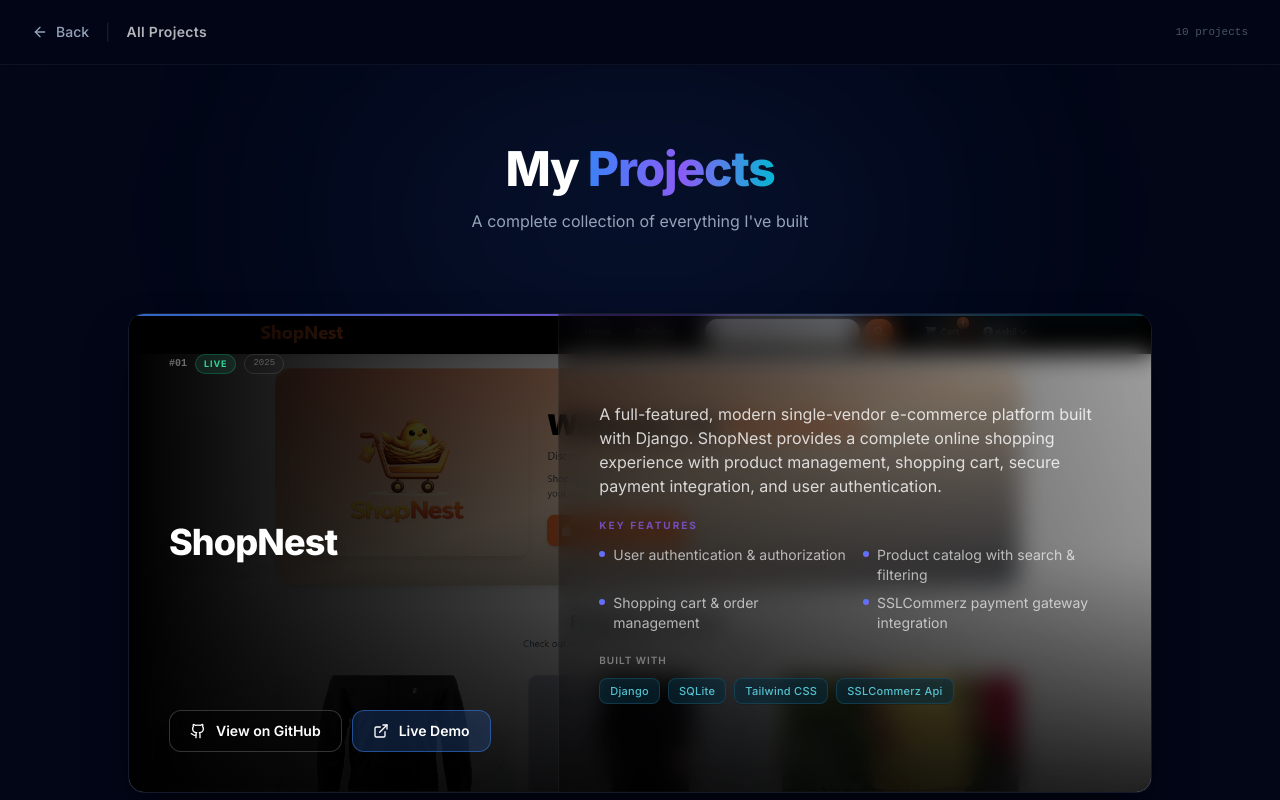
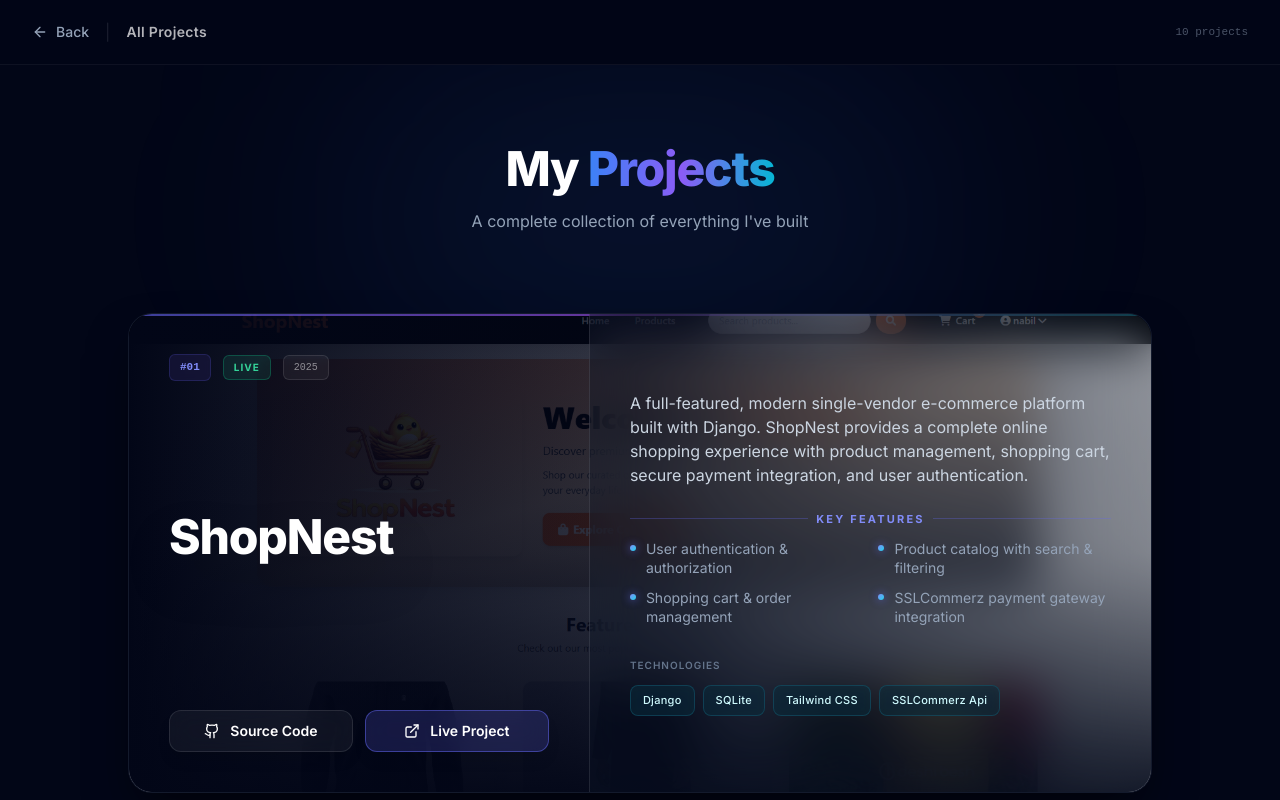
Before and after one commit to nabil0203/portfolio_nabil, a Next.js app: page /projects in a window 1280 px wide. Shown: the top 800 px of the page. Built offline with nearby package versions, Linux system fonts and the light colour scheme.

Commit message:
update prohject page

```diff
--- a/components/Projects/ProjectCard.tsx
+++ b/components/Projects/ProjectCard.tsx
@@ -85,21 +85,21 @@
         </div>
 
         {/* CTA row */}
-        <div className="flex items-center gap-2 pt-4 border-t border-slate-800/60">
+        <div className="flex flex-wrap items-center gap-x-2 gap-y-3 pt-4 border-t border-slate-800/60">
           {project.githubUrl && (
             <motion.a href={project.githubUrl} target="_blank" rel="noopener noreferrer"
               aria-label={`View ${project.title} source on GitHub`}
-              className="flex items-center gap-2 px-3.5 py-2 rounded-lg text-xs font-semibold border border-slate-700/50 bg-slate-800/40 text-secondary hover:text-white hover:border-slate-600/60 hover:bg-slate-700/50 transition-all duration-200"
+              className="flex items-center gap-1.5 sm:gap-2 px-2.5 sm:px-3.5 py-1.5 sm:py-2 rounded-lg text-[11px] sm:text-xs font-semibold border border-slate-700/50 bg-slate-800/40 text-secondary hover:text-white hover:border-slate-600/60 hover:bg-slate-700/50 transition-all duration-200"
               whileHover={{ y: -1 }} whileTap={{ scale: 0.96 }}>
-              <Github className="w-4 h-4 shrink-0" /><span>GitHub</span>
+              <Github className="w-3.5 h-3.5 sm:w-4 sm:h-4 shrink-0" /><span className="whitespace-nowrap">GitHub</span>
             </motion.a>
           )}
           {project.liveUrl && (
             <motion.a href={project.liveUrl} target="_blank" rel="noopener noreferrer"
               aria-label={`View live demo of ${project.title}`}
-              className="flex items-center gap-2 px-3.5 py-2 rounded-lg text-xs font-semibold border border-blue-900/60 bg-blue-950/40 text-accent hover:bg-blue-900/50 hover:border-blue-700/50 hover:text-white transition-all duration-200"
+              className="flex items-center gap-1.5 sm:gap-2 px-2.5 sm:px-3.5 py-1.5 sm:py-2 rounded-lg text-[11px] sm:text-xs font-semibold border border-blue-900/60 bg-blue-950/40 text-accent hover:bg-blue-900/50 hover:border-blue-700/50 hover:text-white transition-all duration-200"
               whileHover={{ y: -1 }} whileTap={{ scale: 0.96 }}>
-              <ExternalLink className="w-4 h-4 shrink-0" /><span>Live Demo</span>
+              <ExternalLink className="w-3.5 h-3.5 sm:w-4 sm:h-4 shrink-0" /><span className="whitespace-nowrap">Live Demo</span>
             </motion.a>
           )}
 
@@ -107,7 +107,7 @@
           <Link
             href={`/projects#${project.id}`}
             aria-label={`Show full details for ${project.title}`}
-            className="ml-auto flex items-center gap-1.5 text-[11px] font-medium text-secondary/40 hover:text-accent/80 transition-colors duration-200 group/details"
+            className="ml-auto flex items-center gap-1.5 text-[11px] font-bold text-secondary hover:text-accent/80 transition-colors duration-200 group/details whitespace-nowrap"
           >
             <span>Details</span>
             <ChevronRight className="w-3 h-3 opacity-60 group-hover/details:translate-x-0.5 group-hover/details:opacity-100 transition-all duration-200" />
--- a/components/Projects/ProjectFullCard.tsx
+++ b/components/Projects/ProjectFullCard.tsx
@@ -1,17 +1,26 @@
 'use client'
 
-import { motion } from 'framer-motion'
+import { motion, useMotionTemplate, useMotionValue } from 'framer-motion'
 import { Project } from '@/data/portfolioDataTypes'
 import { Github, ExternalLink } from 'lucide-react'
+import { MouseEvent } from 'react'
 
 interface ProjectFullCardProps {
   project: Project & { imageUrl?: string }
   index: number
 }
 
+export default function ProjectFullCard({ project, index }: ProjectFullCardProps) {
+  // Mouse position values for the interactive spotlight effect
+  const mouseX = useMotionValue(0)
+  const mouseY = useMotionValue(0)
 
+  function handleMouseMove({ currentTarget, clientX, clientY }: MouseEvent) {
+    const { left, top } = currentTarget.getBoundingClientRect()
+    mouseX.set(clientX - left)
+    mouseY.set(clientY - top)
+  }
 
-export default function ProjectFullCard({ project, index }: ProjectFullCardProps) {
   const statusColor = {
     'Live': 'text-emerald-400 bg-emerald-400/10 border-emerald-500/30',
     'In Development': 'text-amber-400 bg-amber-400/10 border-amber-500/30',
@@ -21,90 +30,98 @@
   return (
     <motion.div
       id={project.id}
-      className="relative flex flex-col rounded-2xl border border-slate-800/60 overflow-hidden group shadow-2xl shadow-black/60 min-h-[400px] sm:min-h-[480px]"
+      onMouseMove={handleMouseMove}
+      className="relative flex flex-col rounded-3xl border border-slate-800/60 overflow-hidden group shadow-2xl shadow-black/60 min-h-[400px] sm:min-h-[480px] bg-slate-950"
       initial={{ opacity: 0, y: 50 }}
       whileInView={{ opacity: 1, y: 0 }}
       viewport={{ once: true, margin: '-80px' }}
-      transition={{ duration: 0.4, ease: 'easeOut' }}
+      transition={{ duration: 0.5, ease: 'easeOut' }}
       whileHover={{
         borderColor: 'rgba(99,102,241,0.45)',
         boxShadow: '0 32px 80px rgba(59,130,246,0.16), 0 0 0 1px rgba(99,102,241,0.25)',
       }}
     >
+      {/* ── INTERACTIVE MOUSE SPOTLIGHT ── */}
+      <motion.div
+        className="pointer-events-none absolute -inset-px z-20 rounded-3xl opacity-0 transition-opacity duration-300 group-hover:opacity-100"
+        style={{
+          background: useMotionTemplate`
+            radial-gradient(
+              600px circle at ${mouseX}px ${mouseY}px,
+              rgba(99, 102, 241, 0.15),
+              transparent 80%
+            )
+          `,
+        }}
+      />
+
       {/* ── BACKGROUND ── */}
       {project.imageUrl ? (
-        <>
+        <div className="absolute inset-0 overflow-hidden z-0">
           <img
             src={project.imageUrl}
             alt={project.title}
-            className="absolute inset-0 w-full h-full object-cover scale-100 group-hover:scale-105 transition-transform duration-700"
+            className="absolute inset-0 w-full h-full object-cover scale-105 group-hover:scale-110 group-hover:opacity-40 transition-all duration-700 ease-in-out opacity-100"
             loading="lazy"
           />
-          {/* Dark overlay for image to ensure text legibility */}
-          <div className="absolute inset-0 bg-gradient-to-r from-black/100 via-black/60 to-black/10" />
-          <div className="absolute inset-0 bg-gradient-to-t from-black/80 via-black/10 to-transparent" />
-        </>
+          <div className="absolute inset-0 bg-gradient-to-r from-slate-950/100 via-slate-950/80 to-slate-950/20 transition-opacity duration-500 group-hover:opacity-90" />
+          <div className="absolute inset-0 bg-gradient-to-t from-slate-950/90 via-slate-950/10 to-transparent" />
+        </div>
       ) : (
-        <>
-          {/* Base matching the dark background */}
+        <div className="absolute inset-0 z-0">
           <div className="absolute inset-0 bg-slate-950" />
-          {/* Subtle radial gradient to give a faint glossy center */}
-          <div className="absolute inset-0 bg-[radial-gradient(ellipse_at_top_right,_var(--tw-gradient-stops))] from-slate-800/30 via-slate-900/30 to-slate-950" />
-
-          {/* Faint grid pattern */}
+          <div className="absolute inset-0 bg-[radial-gradient(ellipse_at_top_right,_var(--tw-gradient-stops))] from-slate-800/30 via-slate-900/30 to-slate-950 group-hover:from-indigo-900/20 transition-colors duration-500" />
           <div className="absolute inset-0 bg-[linear-gradient(to_right,rgba(255,255,255,0.02)_1px,transparent_1px),linear-gradient(to_bottom,rgba(255,255,255,0.02)_1px,transparent_1px)] bg-[size:40px_40px] [mask-image:radial-gradient(ellipse_80%_50%_at_50%_0%,#000_10%,transparent_100%)]" />
-
-          {/* Very subtle color hints so it doesn't look completely empty */}
-          <div className="absolute top-0 right-1/4 w-[400px] h-[400px] bg-accent/5 rounded-full blur-[100px] pointer-events-none" />
-          <div className="absolute bottom-0 left-1/4 w-[400px] h-[400px] bg-accent-secondary/5 rounded-full blur-[100px] pointer-events-none" />
-        </>
+        </div>
       )}
 
       {/* Top accent bar */}
-      <div className="absolute top-0 left-0 right-0 h-[2px] bg-gradient-to-r from-accent via-accent-secondary to-accent-glow opacity-80 group-hover:opacity-100 transition-opacity duration-300" />
+      <div className="absolute top-0 left-0 right-0 h-[2px] bg-gradient-to-r from-indigo-500 via-purple-500 to-cyan-500 opacity-60 group-hover:opacity-100 transition-opacity duration-300 z-30" />
 
       {/* ── CONTENT LAYOUT ── */}
-      <div className="relative z-10 flex flex-1 flex-col sm:flex-row">
+      <div className="relative z-30 flex flex-1 flex-col sm:flex-row h-full">
 
         {/* ── LEFT COLUMN: Title + Meta + Buttons ── */}
-        <div className="flex flex-col justify-between p-7 sm:p-10 sm:w-[42%] shrink-0 gap-6">
+        <div className="flex flex-col justify-between p-7 sm:p-10 sm:w-[45%] shrink-0 gap-6 transition-transform duration-500 group-hover:translate-x-2">
 
           {/* Top: index + status + year */}
-          <div className="flex flex-wrap items-center gap-2">
-            <span className="text-[10px] font-mono font-bold text-white/40 select-none">
+          <div className="flex flex-wrap items-center gap-3">
+            <span className="text-[11px] font-mono font-bold text-indigo-400 select-none bg-indigo-950/50 px-2.5 py-1 rounded-md border border-indigo-500/20 backdrop-blur-sm">
               #{String(index + 1).padStart(2, '0')}
             </span>
             {project.status && (
-              <span className={`text-[9px] font-bold uppercase tracking-widest px-2 py-0.5 rounded-full border ${statusColor}`}>
+              <span className={`text-[10px] font-bold uppercase tracking-widest px-2.5 py-1 rounded-md border backdrop-blur-sm ${statusColor}`}>
                 {project.status}
               </span>
             )}
             {project.year && (
-              <span className="text-[9px] font-mono text-white/30 border border-white/10 px-2 py-0.5 rounded-full">
+              <span className="text-[10px] font-mono text-white/50 border border-white/10 px-2.5 py-1 rounded-md bg-white/5 backdrop-blur-sm">
                 {project.year}
               </span>
             )}
           </div>
 
           {/* Title */}
-          <div>
-            <h3 className="text-white font-extrabold text-2xl sm:text-3xl lg:text-4xl leading-tight tracking-tight drop-shadow-lg">
+          <div className="mt-auto sm:mt-0">
+            <h3 className="text-white font-extrabold text-3xl sm:text-4xl lg:text-5xl leading-tight tracking-tight drop-shadow-2xl">
               {project.title}
             </h3>
           </div>
 
           {/* CTA Buttons */}
-          <div className="flex flex-row flex-wrap gap-2.5">
+          <div className="flex flex-row gap-2 sm:gap-3 mt-4">
             {project.githubUrl && (
               <motion.a
                 href={project.githubUrl}
                 target="_blank"
                 rel="noopener noreferrer"
                 aria-label={`View ${project.title} on GitHub`}
-                className="flex items-center gap-2.5 px-5 py-2.5 rounded-xl text-sm font-semibold bg-black/40 border border-white/20 text-white backdrop-blur-2xl shadow-xl hover:bg-white/20 hover:border-white/40 transition-all duration-200 w-fit"
-                whileHover={{ y: -2, scale: 1.02 }} whileTap={{ scale: 0.97 }}
+                className="flex flex-1 items-center justify-center gap-1.5 sm:gap-2.5 px-2.5 sm:px-5 py-2 sm:py-2.5 rounded-xl text-[11px] sm:text-sm font-semibold bg-white/5 border border-white/10 text-white backdrop-blur-md shadow-lg hover:bg-white/10 hover:border-white/30 transition-all duration-300 whitespace-nowrap"
+                whileHover={{ y: -3, scale: 1.02 }}
+                whileTap={{ scale: 0.97 }}
               >
-                <Github className="w-4 h-4 shrink-0" /><span>View on GitHub</span>
+                <Github className="w-3.5 h-3.5 sm:w-4 sm:h-4 shrink-0" />
+                <span>Source Code</span>
               </motion.a>
             )}
             {project.liveUrl && (
@@ -113,52 +130,66 @@
                 target="_blank"
                 rel="noopener noreferrer"
                 aria-label={`Live demo of ${project.title}`}
-                className="flex items-center gap-2.5 px-5 py-2.5 rounded-xl text-sm font-semibold border border-accent/50 text-white bg-accent/20 backdrop-blur-2xl shadow-xl hover:bg-accent hover:shadow-[0_0_20px_rgba(59,130,246,0.4)] hover:border-accent transition-all duration-300 w-fit"
-                whileHover={{ y: -2, scale: 1.02 }} whileTap={{ scale: 0.97 }}
+                className="flex flex-1 items-center justify-center gap-1.5 sm:gap-2.5 px-2.5 sm:px-5 py-2 sm:py-2.5 rounded-xl text-[11px] sm:text-sm font-semibold border border-indigo-500/50 text-white bg-indigo-500/20 backdrop-blur-md shadow-lg hover:bg-indigo-500 hover:shadow-[0_0_25px_rgba(99,102,241,0.5)] hover:border-indigo-400 transition-all duration-300 whitespace-nowrap"
+                whileHover={{ y: -3, scale: 1.02 }}
+                whileTap={{ scale: 0.97 }}
               >
-                <ExternalLink className="w-4 h-4 shrink-0" /><span>Live Demo</span>
+                <ExternalLink className="w-3.5 h-3.5 sm:w-4 sm:h-4 shrink-0" />
+                <span>Live Project</span>
               </motion.a>
             )}
           </div>
         </div>
 
         {/* ── RIGHT COLUMN: Glassmorphic details panel ── */}
-        <div className="flex flex-col flex-1 justify-center p-7 sm:p-10 gap-5 sm:border-l border-t sm:border-t-0 border-white/5 bg-black/30 backdrop-blur-md">
+        <div className="flex flex-col flex-1 justify-center p-7 sm:p-10 gap-6 sm:border-l border-t sm:border-t-0 border-white/10 bg-slate-900/30 backdrop-blur-xl group-hover:bg-slate-900/50 transition-colors duration-500">
 
           {/* Description */}
-          <p className="text-white/80 text-sm sm:text-base leading-relaxed">
+          <p className="text-slate-300 text-sm sm:text-base leading-relaxed group-hover:text-white/90 transition-colors duration-300">
             {project.description}
           </p>
 
           {/* Key Features */}
           {project.features && project.features.length > 0 && (
-            <div>
-              <p className="text-[10px] font-bold uppercase tracking-[0.2em] text-accent-secondary/70 mb-3">
+            <div className="space-y-3">
+              <p className="text-[11px] font-bold uppercase tracking-[0.2em] text-indigo-400 flex items-center gap-2">
+                <span className="h-px bg-indigo-500/30 flex-1" />
                 Key Features
+                <span className="h-px bg-indigo-500/30 flex-1" />
               </p>
-              <ul className="grid grid-cols-1 sm:grid-cols-2 gap-x-4 gap-y-2">
-                {project.features.map((feature) => (
-                  <li key={feature} className="flex items-start gap-2 text-sm text-white/65">
-                    <span className="mt-1.5 shrink-0 w-1.5 h-1.5 rounded-full bg-gradient-to-br from-accent to-accent-secondary" />
-                    {feature}
-                  </li>
+              <ul className="grid grid-cols-1 sm:grid-cols-2 gap-x-4 gap-y-2.5">
+                {project.features.map((feature, i) => (
+                  <motion.li
+                    key={feature}
+                    className="flex items-start gap-2.5 text-sm text-slate-400 group-hover:text-slate-300 transition-colors"
+                    initial={{ opacity: 0, x: 10 }}
+                    whileInView={{ opacity: 1, x: 0 }}
+                    transition={{ delay: 0.1 + (i * 0.05), duration: 0.3 }}
+                    viewport={{ once: true }}
+                  >
+                    <span className="mt-1.5 shrink-0 w-1.5 h-1.5 rounded-full bg-gradient-to-br from-indigo-400 to-cyan-400 shadow-[0_0_8px_rgba(99,102,241,0.8)]" />
+                    <span className="leading-snug">{feature}</span>
+                  </motion.li>
                 ))}
               </ul>
             </div>
           )}
 
           {/* Tech Stack */}
-          <div>
-            <p className="text-[10px] font-semibold uppercase tracking-widest text-white/40 mb-2.5">Built With</p>
+          <div className="pt-2">
+            <p className="text-[10px] font-semibold uppercase tracking-widest text-slate-500 mb-3">Technologies</p>
             <div className="flex flex-row flex-wrap gap-2">
               {project.tools.map((tool) => (
-                <span key={tool}
-                  className="text-[11px] font-medium tracking-wide text-cyan-300/80 bg-cyan-950/50 px-2.5 py-1 rounded-lg border border-cyan-900/60 hover:border-cyan-700/60 hover:bg-cyan-900/60 transition-colors duration-200 whitespace-nowrap backdrop-blur-sm">
+                <span
+                  key={tool}
+                  className="text-[11px] font-medium tracking-wide text-cyan-100 bg-cyan-950/40 px-3 py-1.5 rounded-lg border border-cyan-800/50 hover:border-cyan-400/60 hover:bg-cyan-900/60 hover:text-white hover:-translate-y-1 hover:shadow-lg hover:shadow-cyan-900/50 transition-all duration-300 cursor-default whitespace-nowrap backdrop-blur-sm"
+                >
                   {tool}
                 </span>
               ))}
             </div>
           </div>
+
         </div>
       </div>
     </motion.div>
```
